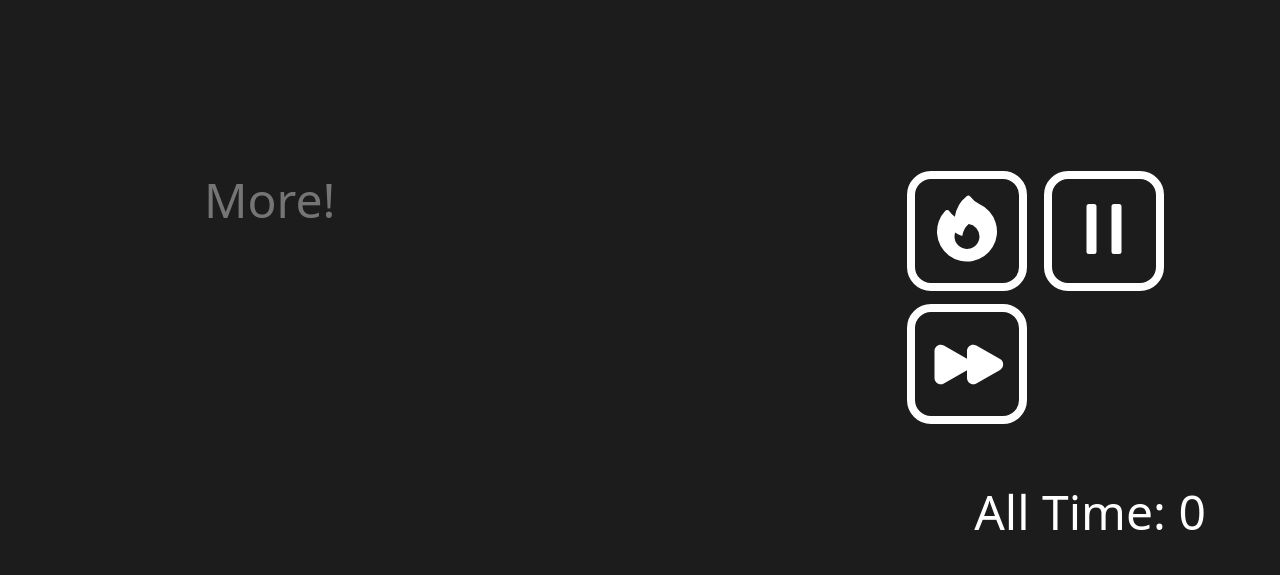
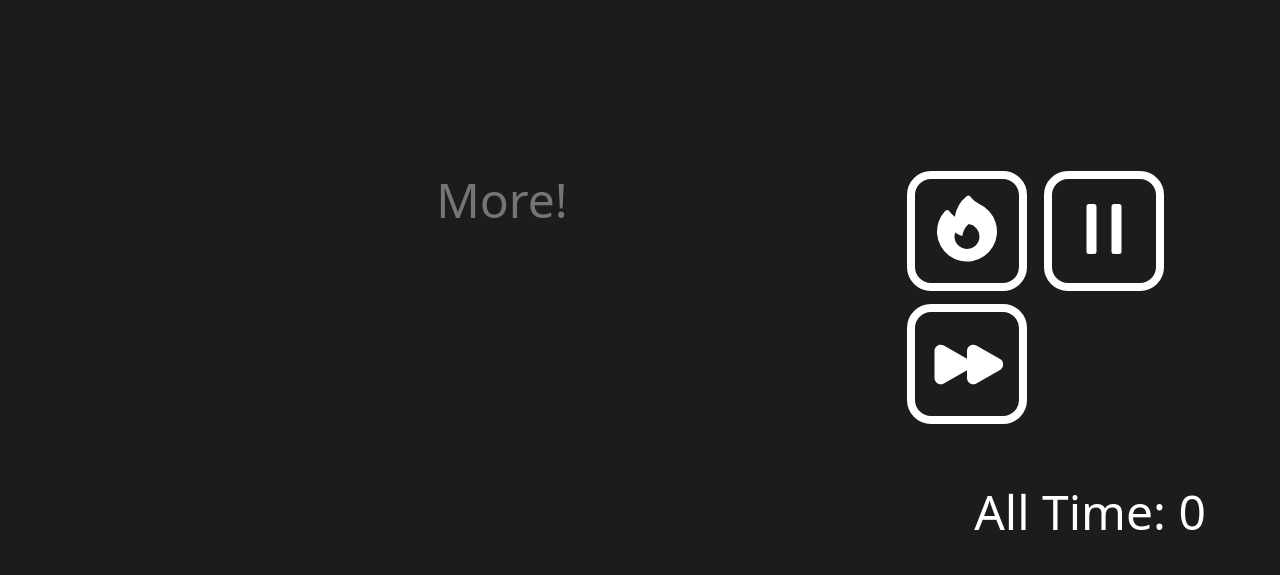
Before and after one commit to R1ammu/studyTracker, a plain HTML site: page index.html in a window 1280 px wide. Shown: the part 225-800 px from the top of the page. Drawn offline with Linux system fonts and the light colour scheme.

Commit message:
some css changes

```diff
--- a/styles.css
+++ b/styles.css
@@ -5,7 +5,6 @@
     margin: 0px;
     padding: 0px;
     border: none;
-    /* border: red 1px solid; */
     box-sizing: border-box;
     font-family: system-ui, -apple-system, BlinkMacSystemFont, 'Segoe UI', Roboto, Oxygen, Ubuntu, Cantarell, 'Open Sans', 'Helvetica Neue', sans-serif;
 }
@@ -48,7 +47,6 @@ h1 {
 }
 
 #taskCount {
-    width: 100px;
     font-size: 3em;
     font-weight: 500;
     flex: 1 0 0;
@@ -57,7 +55,7 @@ h1 {
 #taskInput {
     flex: 0 1 0;
     width: 100%;
-    /* text-align: center; */
+    text-align: center;
     width: 800px;
     font-size: 3em;
     font-weight: 500;
```
